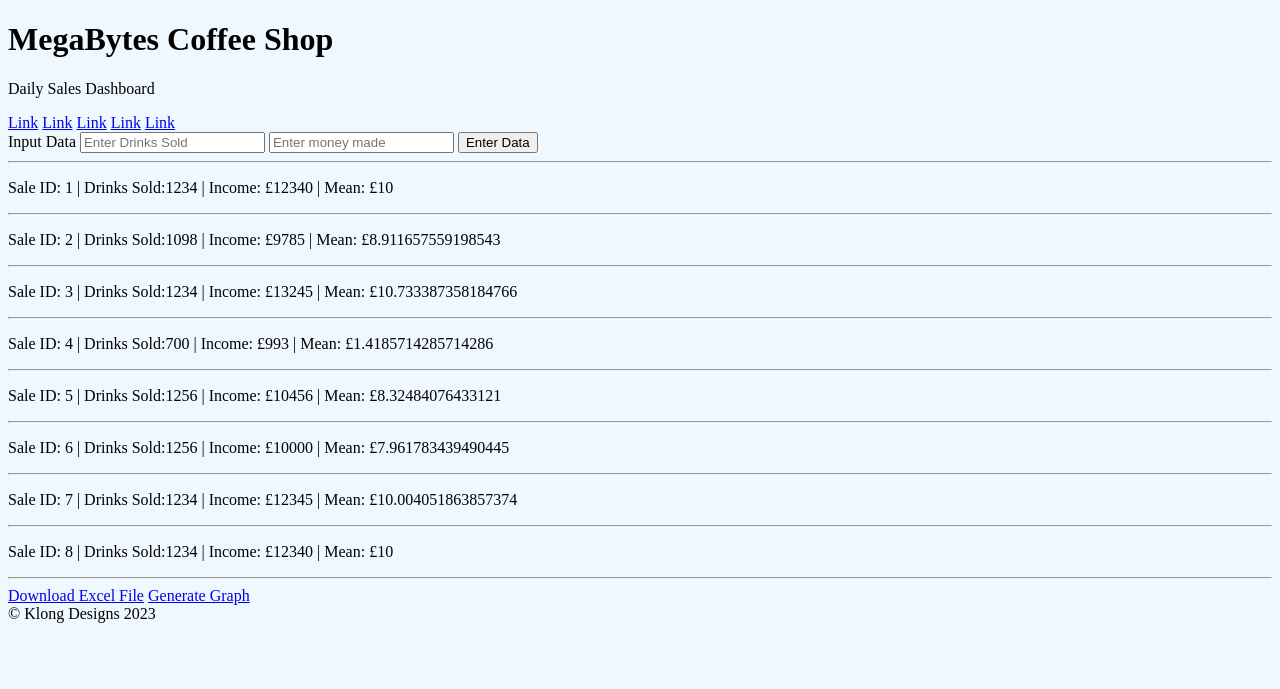
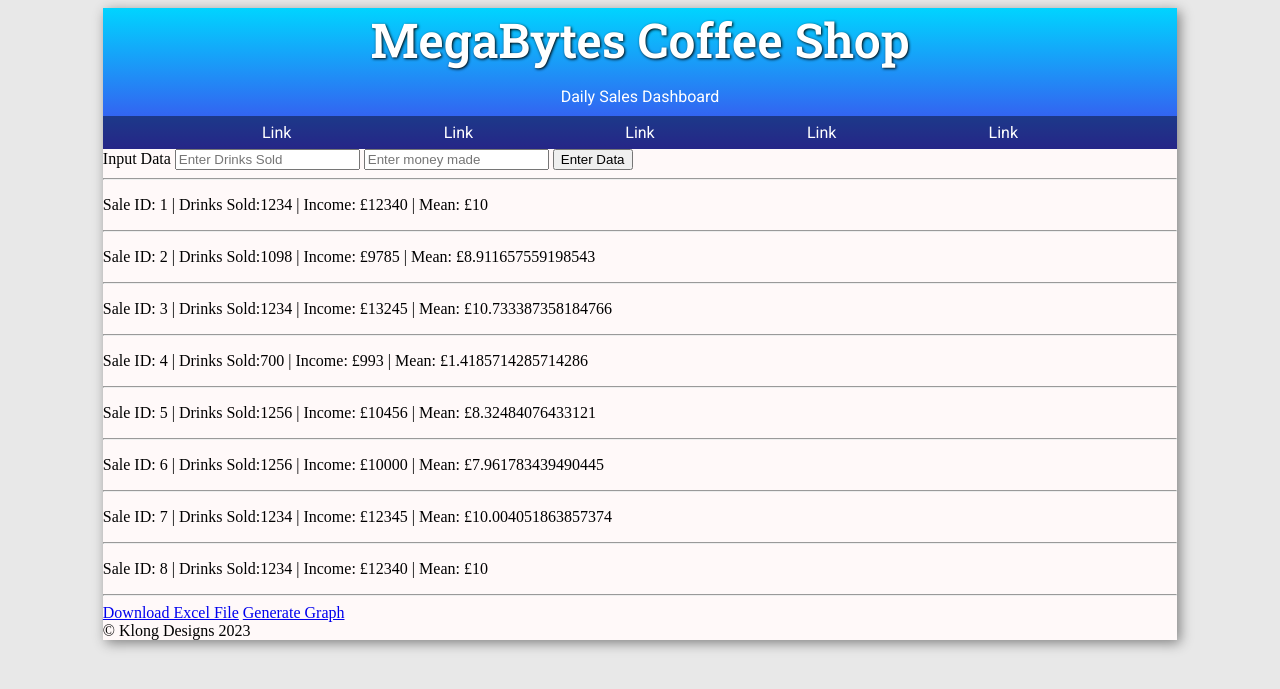
Before and after one commit to uglyfish1991/dashboard_practise, a Flask app: page / in a window 1280 px wide. Shown: the top 689 px of the page. Run offline with Flask 3, Linux system fonts and the light colour scheme; data comes from the database, SQL or seed files in the repository.

Commit message:
styling / div restructure

```diff
--- a/website/static/css/style.css
+++ b/website/static/css/style.css
@@ -1,3 +1,45 @@
-body{
-    background-color: aliceblue;
+@import url('https://fonts.googleapis.com/css2?family=Roboto&family=Roboto+Slab:wght@600&display=swap');
+
+body {
+    background-color: rgb(232, 232, 232);
 }
+
+header {
+    background: rgb(66, 66, 237);
+    background: linear-gradient(0deg, rgba(66, 66, 237, 1) 0%, rgba(0, 212, 255, 1) 100%);
+    text-align: center;
+    color: white;
+
+}
+
+header h1{
+    font-family: 'Roboto Slab', serif;
+    font-size: 3rem;
+    text-shadow: 1px 1px 3px black;
+    margin: 0px;
+}
+
+header p{
+    font-family: 'Roboto', sans-serif;
+    font-size: 1.5 rem;
+    margin-bottom: 10px;
+}
+
+nav{
+    display: flex;
+    justify-content: space-evenly;
+    background-color: rgba(0, 0, 0, 0.433);
+    font-family: 'Roboto', sans-serif;
+    padding: 7px;
+}
+
+nav a{
+    text-decoration: none;
+    color: white;
+}
+.container {
+    width: 85%;
+    background-color: rgb(255, 249, 249);
+    box-shadow: 3px 3px 12px grey;
+    margin: 0 auto;
+}
--- a/website/templates/base.html
+++ b/website/templates/base.html
@@ -1,12 +1,15 @@
 <!DOCTYPE html>
 <html lang="en">
+
 <head>
     <meta charset="UTF-8">
     <meta name="viewport" content="width=device-width, initial-scale=1.0">
     <title>MegaBytes Coffee Shop</title>
-    <link rel= "stylesheet" type= "text/css" href= "{{ url_for('static',filename='css/style.css') }}">
+    <link rel="stylesheet" type="text/css" href="{{ url_for('static',filename='css/style.css') }}">
 </head>
+
 <body>
+    <div class="container">
         <header>
             <h1>MegaBytes Coffee Shop</h1>
             <p>Daily Sales Dashboard</p>
@@ -24,5 +27,8 @@
             {% endblock %}
         </div>
         <footer> &copy Klong Designs 2023 </footer>
+    </div>
+
 </body>
+
 </html>
--- a/website/templates/index.html
+++ b/website/templates/index.html
@@ -18,8 +18,9 @@
             <p>Sale ID: {{sales.id }} | Drinks Sold:{{ sales.drinks_sold }} | Income: £{{ sales.money_made }} | Mean: £{{ sales.mean }}</p>
             <hr>
         </div>
+
         {% endfor %}
-    </div>
+
     <a href="/generate">Download Excel File</a>
     <a href="/see_graph">Generate Graph</a>
 
```
Also changed, not shown: 1 other file. Lines whose indentation alone changed are shown as unchanged.
